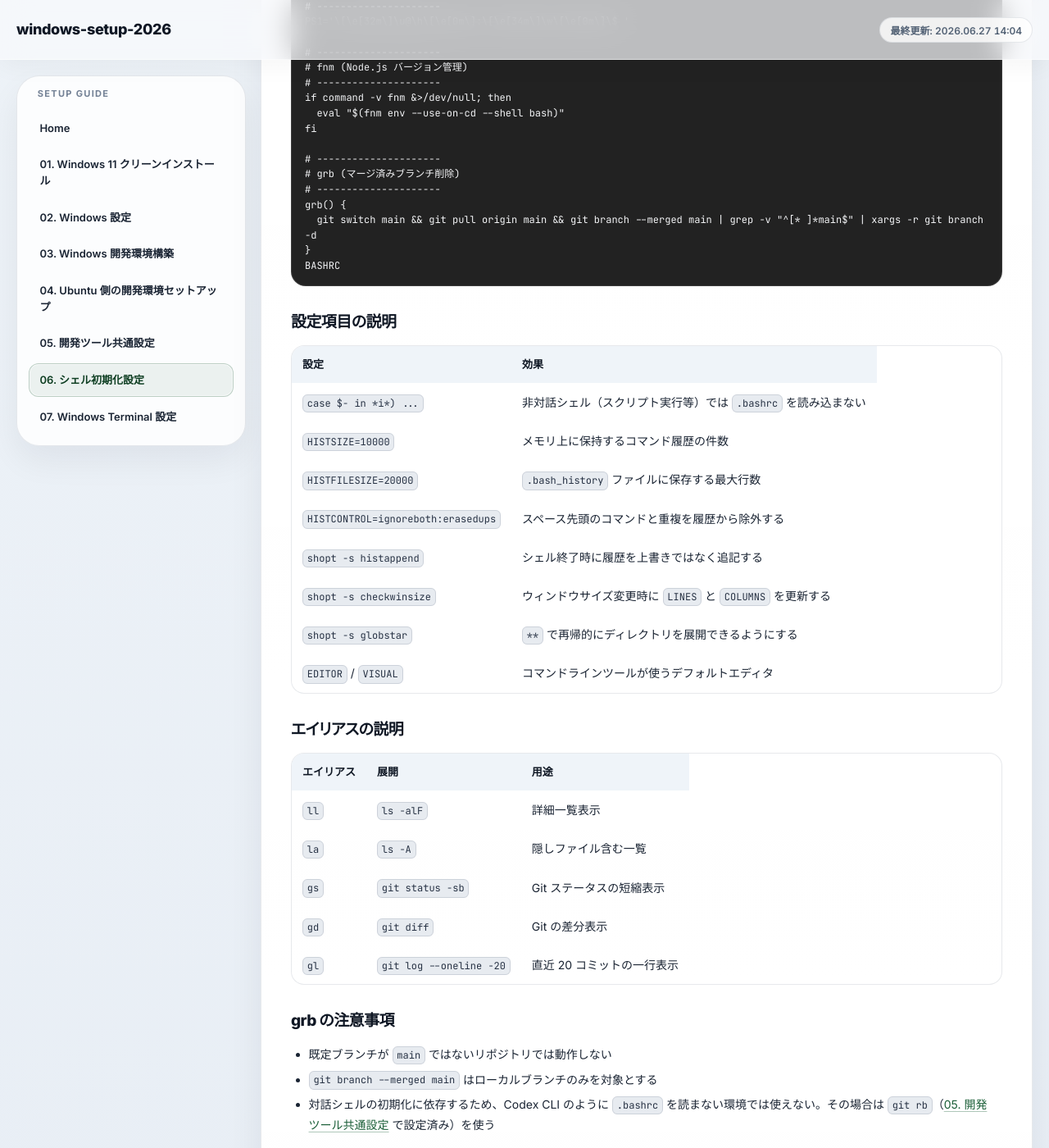
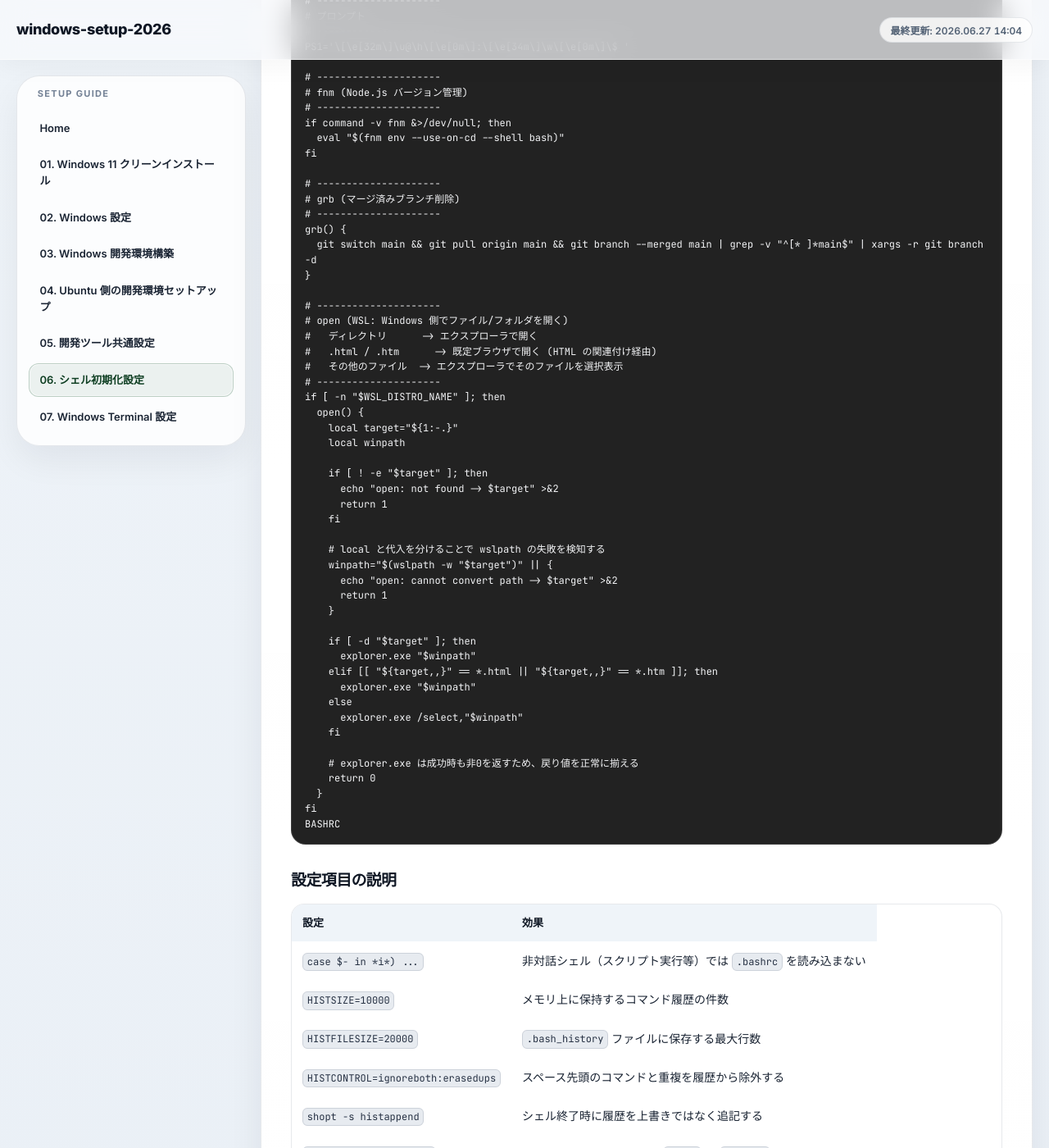
Before and after one commit to koumatsumoto/windows-setup-2026, a Jekyll site: the page built from docs/06-SHELL-CONFIG.md, in a window 1280 px wide and 1400 px high, scrolled down 2218 px. Shown: the whole window at 82% size. Built offline with Jekyll 4.4.1, drawn with Linux system fonts in a browser that asks for light colours; some of the changed text lies outside the part shown.

Commit message:
docs: add WSL-specific open command instructions to .bashrc

````diff
--- a/docs/06-SHELL-CONFIG.md
+++ b/docs/06-SHELL-CONFIG.md
@@ -19,6 +19,7 @@ Git Bash（Windows）と Ubuntu（WSL）で共通のシェル初期化ファイ
 - `.bashrc` にヒストリ設定、エディタ設定、エイリアスが入っている
 - fnm の初期化が `.bashrc` に含まれている（fnm インストール済みの場合）
 - grb 関数が `.bashrc` に含まれている
+- `open` 関数が `.bashrc` に含まれている（WSL の場合）
 
 ## 1. .bash\_profile
 
@@ -112,6 +113,41 @@ fi
 grb() {
   git switch main && git pull origin main && git branch --merged main | grep -v "^[* ]*main$" | xargs -r git branch -d
 }
+
+# ---------------------
+# open (WSL: Windows 側でファイル/フォルダを開く)
+#   ディレクトリ      -> エクスプローラで開く
+#   .html / .htm      -> 既定ブラウザで開く (HTML の関連付け経由)
+#   その他のファイル  -> エクスプローラでそのファイルを選択表示
+# ---------------------
+if [ -n "$WSL_DISTRO_NAME" ]; then
+  open() {
+    local target="${1:-.}"
+    local winpath
+
+    if [ ! -e "$target" ]; then
+      echo "open: not found -> $target" >&2
+      return 1
+    fi
+
+    # local と代入を分けることで wslpath の失敗を検知する
+    winpath="$(wslpath -w "$target")" || {
+      echo "open: cannot convert path -> $target" >&2
+      return 1
+    }
+
+    if [ -d "$target" ]; then
+      explorer.exe "$winpath"
+    elif [[ "${target,,}" == *.html || "${target,,}" == *.htm ]]; then
+      explorer.exe "$winpath"
+    else
+      explorer.exe /select,"$winpath"
+    fi
+
+    # explorer.exe は成功時も非0を返すため、戻り値を正常に揃える
+    return 0
+  }
+fi
 BASHRC
 ```
 
@@ -147,3 +183,7 @@ BASHRC
 ### fnm の初期化
 
 `command -v fnm` で fnm がインストール済みかを確認してから初期化する。これにより、fnm 未インストールの環境（Windows Git Bash 等）でもエラーにならない。
+
+### open の注意事項 (WSL 専用)
+
+WSL（Ubuntu）環境でのみ機能するように `$WSL_DISTRO_NAME` をチェックして定義している。Git Bash 等の Windows 側シェルでは、標準の `start` コマンドや `open` (macOS の場合) 相当の動作をするため定義しない。
````
